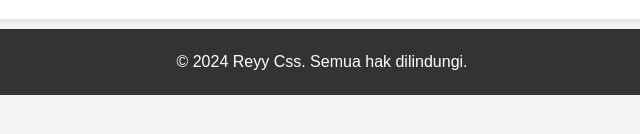
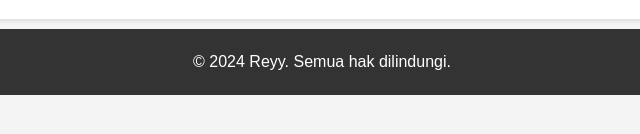
Before and after one commit to mochammadraihanhamdan/reyy.github.io, a plain HTML site: page index.html in a window 1280 px wide. Shown: the part 630-764 px from the top of the page, 318-958 px from the left. Drawn offline with Linux system fonts and the light colour scheme.

Commit message:
Reyy.github.io

```diff
--- a/index.html
+++ b/index.html
@@ -52,7 +52,7 @@
     </section>
 
     <footer>
-        <p>&copy; 2024 Reyy Css. Semua hak dilindungi.</p>
+        <p>&copy; 2024 Reyy. Semua hak dilindungi.</p>
     </footer>
 </body>
 </html>
```
